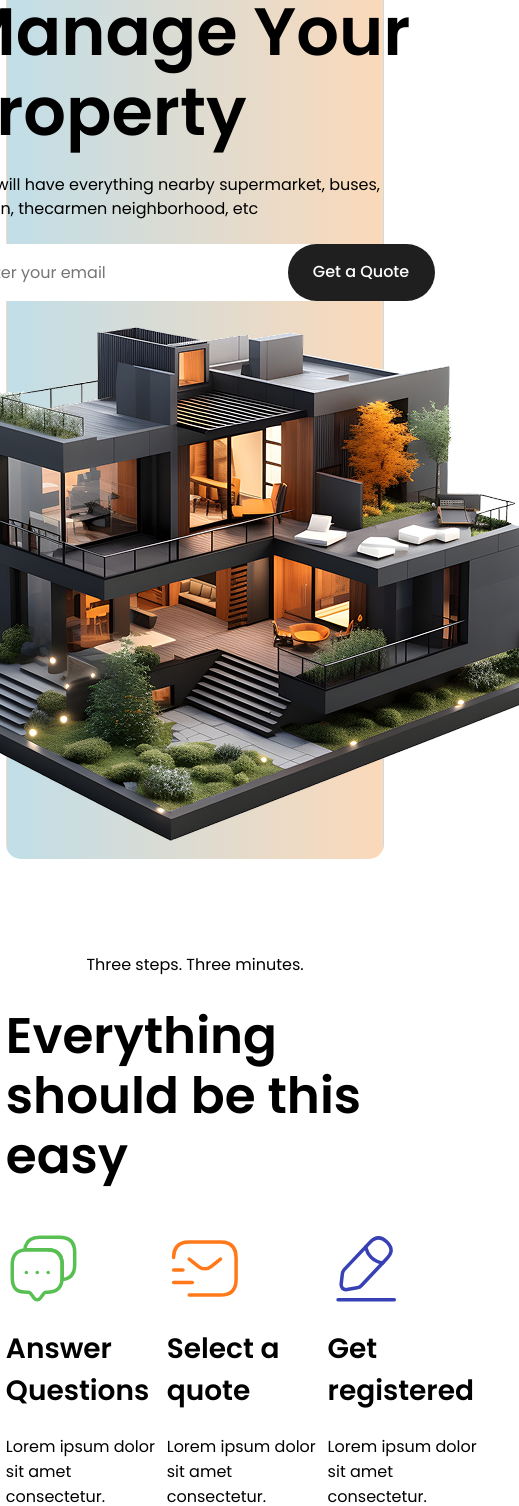
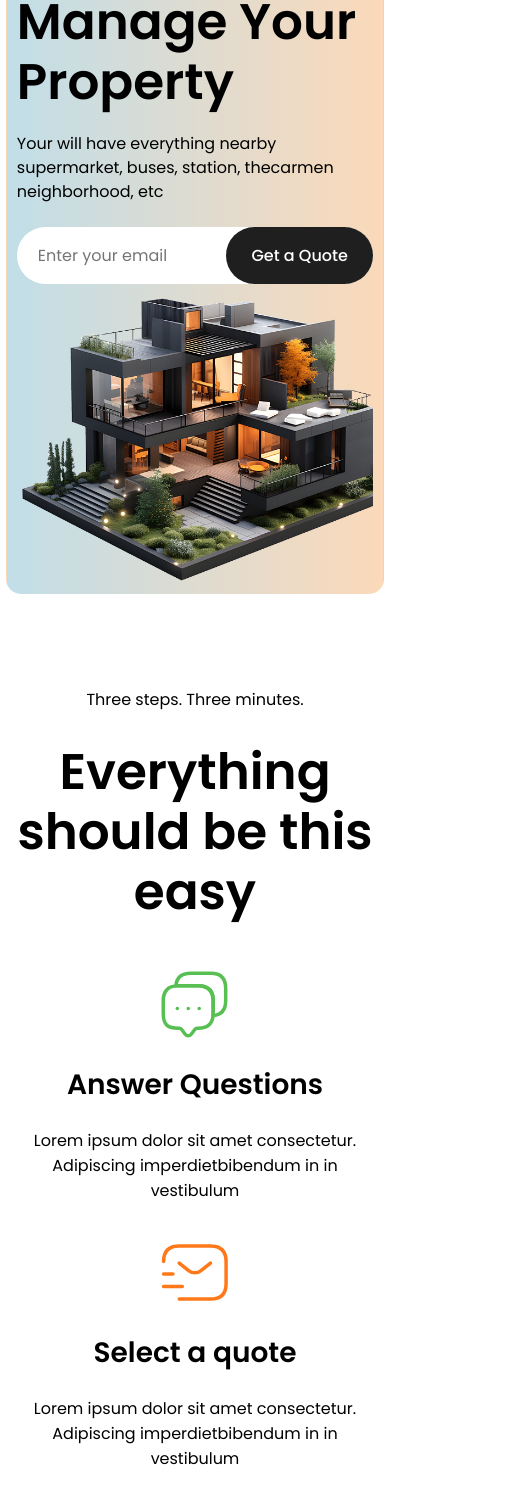
Before and after one commit to Brun0Silveir4/Landing-Page---Real-State, a React (Vite) app: page / in a window 390 px wide. Shown: the part 280-1786 px from the top of the page, 519 px wide, since content can reach past the window. Built offline with nearby package versions, Linux system fonts and the light colour scheme.

Commit message:
finish: responsive design

```diff
--- a/src/App.scss
+++ b/src/App.scss
@@ -25,10 +25,13 @@
           line-height: 120%;
         }
 
-        .big-title p {
-          font-size: 50px;
-          font-weight: 600;
-          line-height: 120%;
+        .big-title {
+          text-align: center;
+          p{
+            font-size: 50px;
+            font-weight: 600;
+            line-height: 120%;
+          }
         }
       }
 
@@ -41,6 +44,7 @@
     }
 
     .recents {
+      width: 100%;
       margin-top: 6rem;
       display: flex;
       flex-direction: column;
@@ -90,14 +94,14 @@
       gap: 45px;
 
       .statistics-title{
-        width: 100%;
+        max-width: 100%;
         text-wrap: wrap;
         text-align: center;
         display: flex;
         align-items: center;
         justify-content: center;
         p{
-          width: 785px;
+          max-width: 785px;
           font-size: 50px;
           font-weight: 600;
         }
@@ -110,7 +114,7 @@
         align-items: center;
 
         .statistics-infos{
-          width: 519px;
+          max-width: 519px;
           display: flex;
           flex-direction: column;
           gap: 63px;
@@ -128,7 +132,7 @@
           }
 
           .infos-btn-group{
-            width: 333px;
+            max-width: 333px;
             display: flex;
             gap: 24px;
             height: 60px;
@@ -140,7 +144,7 @@
           }
         }
         .statistics-image{
-          width: 550px;
+          max-width: 550px;
           height: 100%;
 
           img{
@@ -159,4 +163,4 @@
   }
 }
 
-@import 'media-home';
+@import 'mobile-home';
--- a/src/components/card-infos/CardInfo.scss
+++ b/src/components/card-infos/CardInfo.scss
@@ -1,5 +1,5 @@
 .item {
-    width: 460px;
+    max-width: 460px;
     display: flex;
     flex-direction: column;
     gap: 22px;
@@ -11,4 +11,8 @@
       font-size: 28px;
       font-weight: 600;
     }
+
+    .text-card{
+      width: 90%;
+    }
   }
--- a/src/components/houseCard/HouseCard.jsx
+++ b/src/components/houseCard/HouseCard.jsx
@@ -87,7 +87,7 @@ export default function HouseCard({
         </div>
       </div>
 
-      <div className="image-property" style={{ width: `${widthImage}px` }}>
+      <div className="image-property" style={{ maxWidth: `${widthImage}px` }}>
         <img src={image} alt="" className="image1" />
       </div>
     </div>
--- a/src/components/houseCard/HouseCard.scss
+++ b/src/components/houseCard/HouseCard.scss
@@ -19,15 +19,21 @@
     }
     .text-property {
       display: flex;
+      max-width: 100%;
       flex-direction: column;
 
-      .title p {
-        font-weight: 600;
-        line-height: 120%;
+      .title {
+        p{
+          font-weight: 600;
+          line-height: 120%;
+        }
       }
 
-      .subtitle p {
-        line-height: 24px;
+      .subtitle{
+        max-width: 100%;
+        p{
+          line-height: 24px;
+        }
       }
 
       .label {
--- a/src/components/houseCard/houseCardMobile.scss
+++ b/src/components/houseCard/houseCardMobile.scss
@@ -9,3 +9,9 @@
         }
     }
 }
+
+@media (max-width: 450px){
+    .property-card .heading-card .title p{
+        font-size: 50px !important;
+    }
+}
--- /dev/null
+++ b/src/mobile-home.scss
@@ -0,0 +1,79 @@
+@media (max-width: 1260px) {
+  .container .main-content .statistics {
+    .statistics-content {
+      flex-direction: column;
+      justify-content: space-between;
+      gap: 3rem;
+    }
+  }
+}
+
+@media (max-width: 980px) {
+  .container .main-content .recents {
+    .projects-items-group {
+      align-items: center;
+      flex-direction: column;
+
+      .project-item {
+        width: 80%;
+
+        .image-project {
+          height: 350px;
+        }
+      }
+    }
+  }
+}
+
+@media (max-width: 810px) {
+  .container .main-content .informations {
+    .card-items {
+      align-items: center;
+      flex-direction: column;
+      gap: 2rem;
+    }
+  }
+}
+
+@media (max-width: 580px) {
+  .container .main-content .informations {
+    .recents {
+      align-items: center;
+      .projects-items-group {
+        .project-item {
+          width: 90%;
+        }
+      }
+      .title-recent {
+        p {
+          text-align: center;
+          font-size: 50px;
+        }
+        .arrows-group {
+          display: none;
+        }
+      }
+    }
+    .statistics  {
+      .statistics-title p{
+        font-size: 40px;
+      }
+      .statistics-content .statistics-infos {
+        .statistics-group-items {
+          justify-content: space-evenly;
+          max-width: 520px;
+          .group-item p:first-child {
+            font-size: 50px;
+          }
+        }
+      }
+    }
+  }
+}
+
+@media (max-width: 470px){
+  .container .main-content .informations .card-items .item{
+    align-items: center;
+    text-align: center;
+  }
+}
```
Also changed, not shown: src/media-home.scss (deleted).
